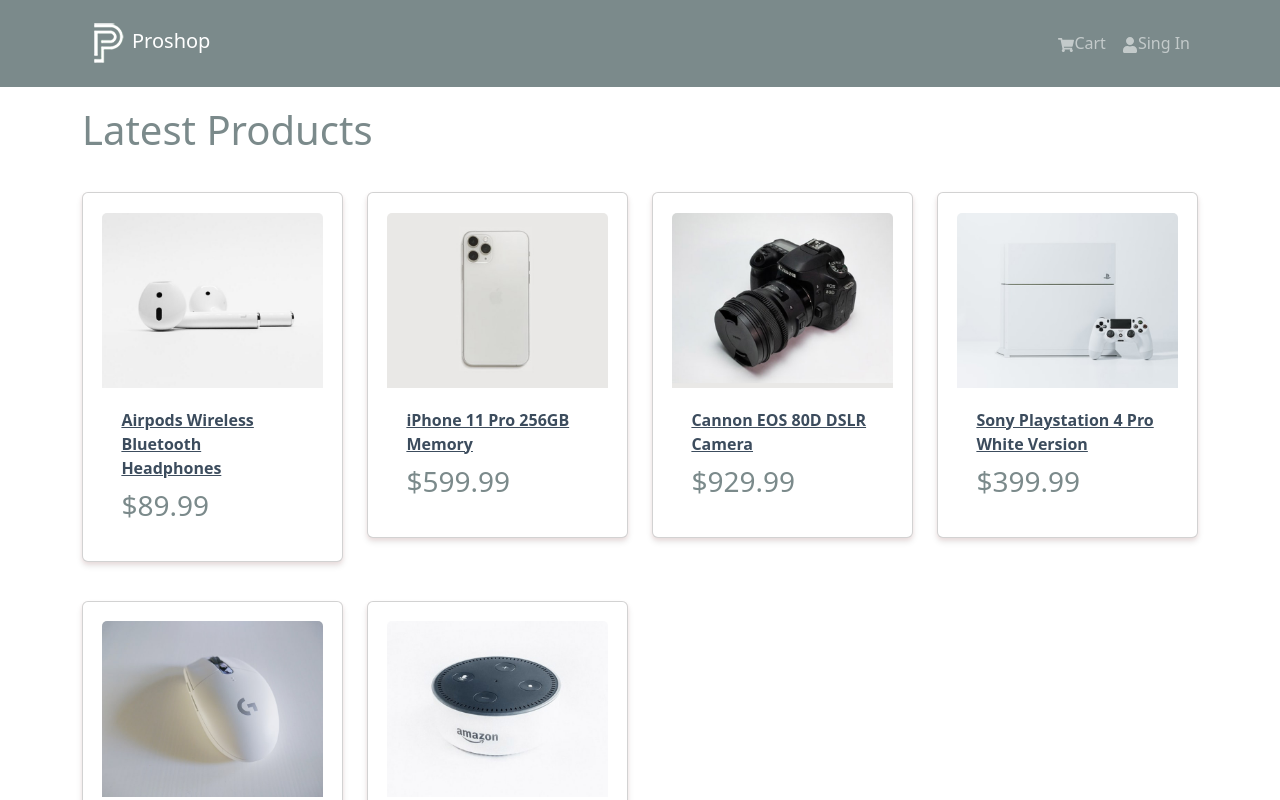
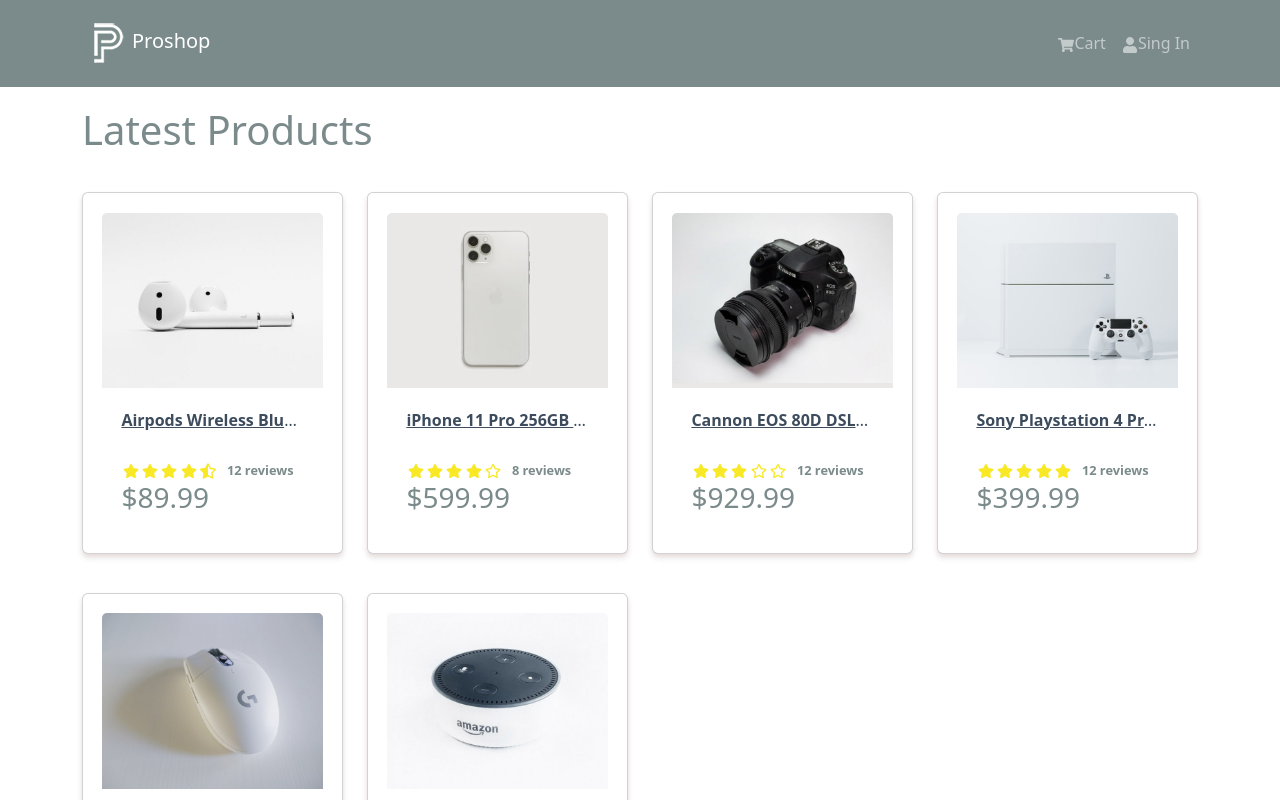
Before and after one commit to Elshaman/mern-proshop-at-last, a React (Create React App) app in the folder frontend/: page / in a window 1280 px wide. Shown: the top 800 px of the page. Built offline with nearby package versions, Linux system fonts and the light colour scheme.

Commit message:
rating componnet

```diff
--- a/frontend/src/assets/styles/index.css
+++ b/frontend/src/assets/styles/index.css
@@ -19,7 +19,7 @@ main {
 .product-title {
   height: 2.5em; /* Set a fixed height */
   overflow: hidden; /* Hide overflow content */
-  text-overflow: ellipsis; /* Add ellipsis for long text */
+  text-overflow:ellipsis; /* Add ellipsis for long text */
   white-space: nowrap; /* Prevent wrapping */
 }
 
--- a/frontend/src/components/Product.jsx
+++ b/frontend/src/components/Product.jsx
@@ -1,6 +1,7 @@
 import React from 'react'
 import { Card } from 'react-bootstrap'
 import { Link } from 'react-router-dom'
+import Rating from './Rating'
 
 const Product = ({ product }) => {
   return (
@@ -10,10 +11,14 @@ const Product = ({ product }) => {
         </Link>
         <Card.Body>
             <Link to={`/product/${product._id}`}>
-                <Card.Title as="div">
+                <Card.Title as="div" className='product-title'>
                     <strong>{product.name}</strong>
                 </Card.Title>
             </Link>
+            <Card.Text as='div'>
+                <Rating value={ product.rating } text={`${product.numReviews} reviews`} />
+            </Card.Text>
+
             <Card.Text as="h3">
                 ${product.price}
             </Card.Text>
--- /dev/null
+++ b/frontend/src/components/Rating.jsx
@@ -0,0 +1,29 @@
+import React from 'react'
+import {FaStar, FaStarHalfAlt, FaRegStar } from 'react-icons/fa'
+
+const Rating = ({value ,  text}) => {
+  return (
+    <div className='rating'>
+        <span>
+            { value >= 1 ? <FaStar /> : value>=0.5 ? <FaStarHalfAlt /> :<FaRegStar />  }
+        </span>
+        <span>
+            { value >= 2 ? <FaStar /> : value>=1.5 ? <FaStarHalfAlt /> :<FaRegStar />  }
+        </span>
+        <span>
+            { value >= 3 ? <FaStar /> : value>=2.5 ? <FaStarHalfAlt /> :<FaRegStar />  }
+        </span>
+        <span>
+            { value >= 4 ? <FaStar /> : value>=3.5 ? <FaStarHalfAlt /> :<FaRegStar />  }
+        </span>
+        <span>
+            { value >= 5 ? <FaStar /> : value>=4.5 ? <FaStarHalfAlt /> :<FaRegStar />  }
+        </span>
+        <span className="rating-text">
+            { text ? text : null }
+        </span>
+    </div>
+  )
+}
+
+export default Rating
```
